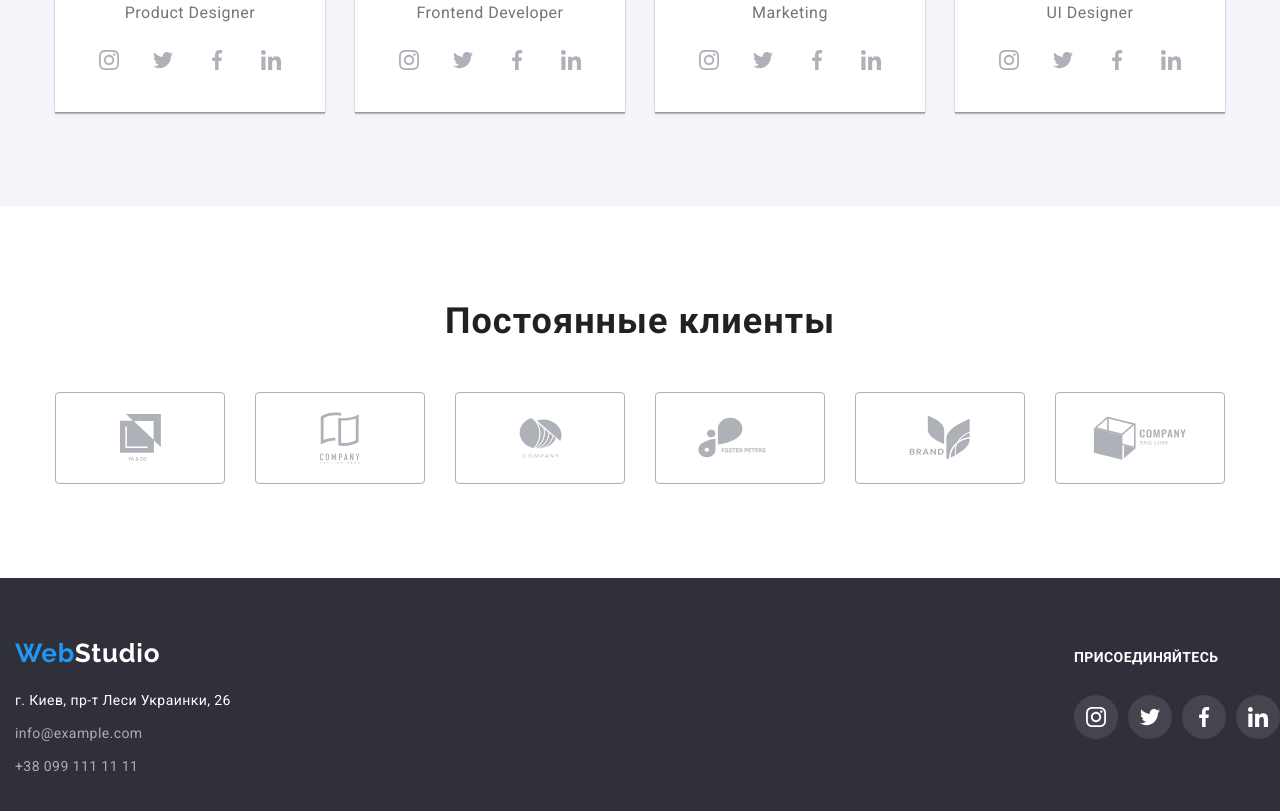
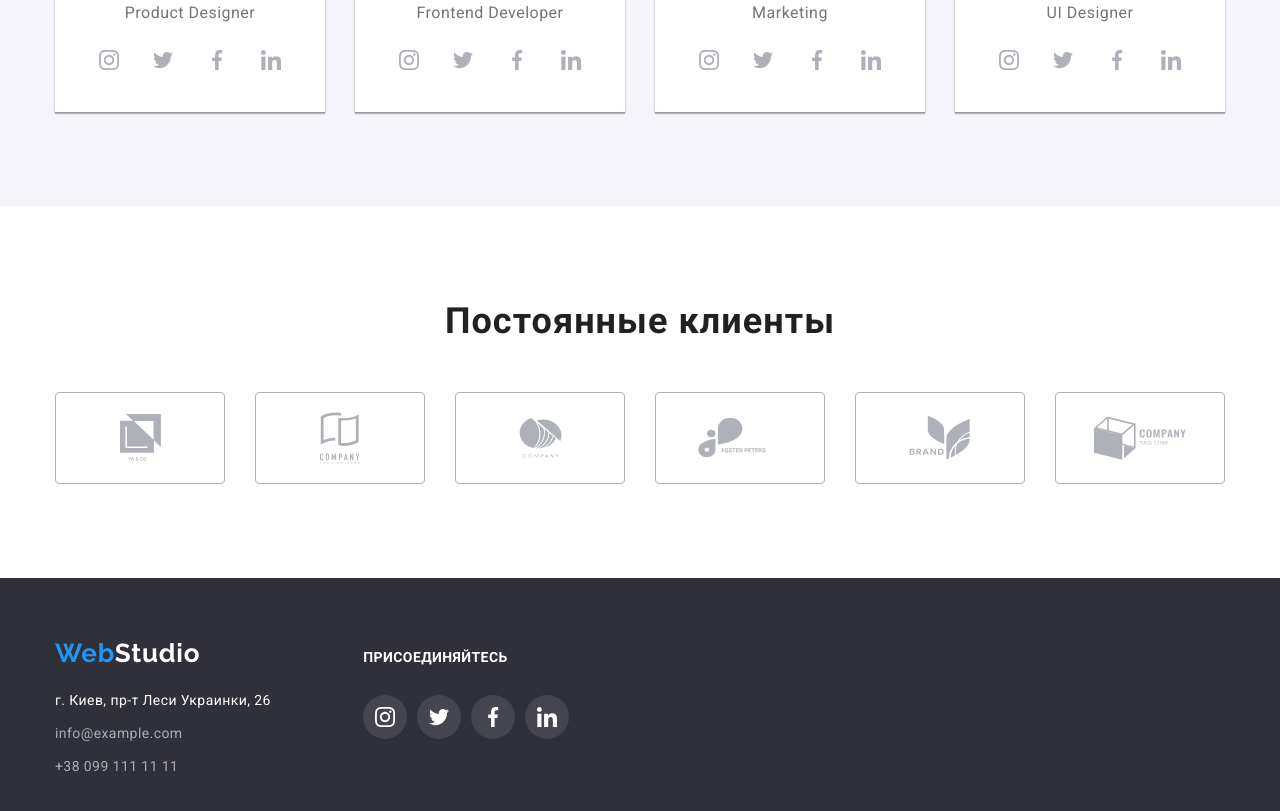
Before and after one commit to Aina-Gardner/goit-markup-hw-05, a plain HTML site: page index.html in a window 1280 px wide. Shown: the part 2099-2910 px from the top of the page. Drawn offline with nearby package versions, Linux system fonts and the light colour scheme.

Commit message:
fixed footer

```diff
--- a/css/styles.css
+++ b/css/styles.css
@@ -496,11 +496,12 @@ top: 430px;
 }
 
 .footer-part1 {
-
+  padding-right: 70px;
 }
 
 .footer-logo {
-
+ display: flex;
+ align-items: baseline;
 
 }
 
```
Also changed, not shown: index.html (+2 -1 lines).
